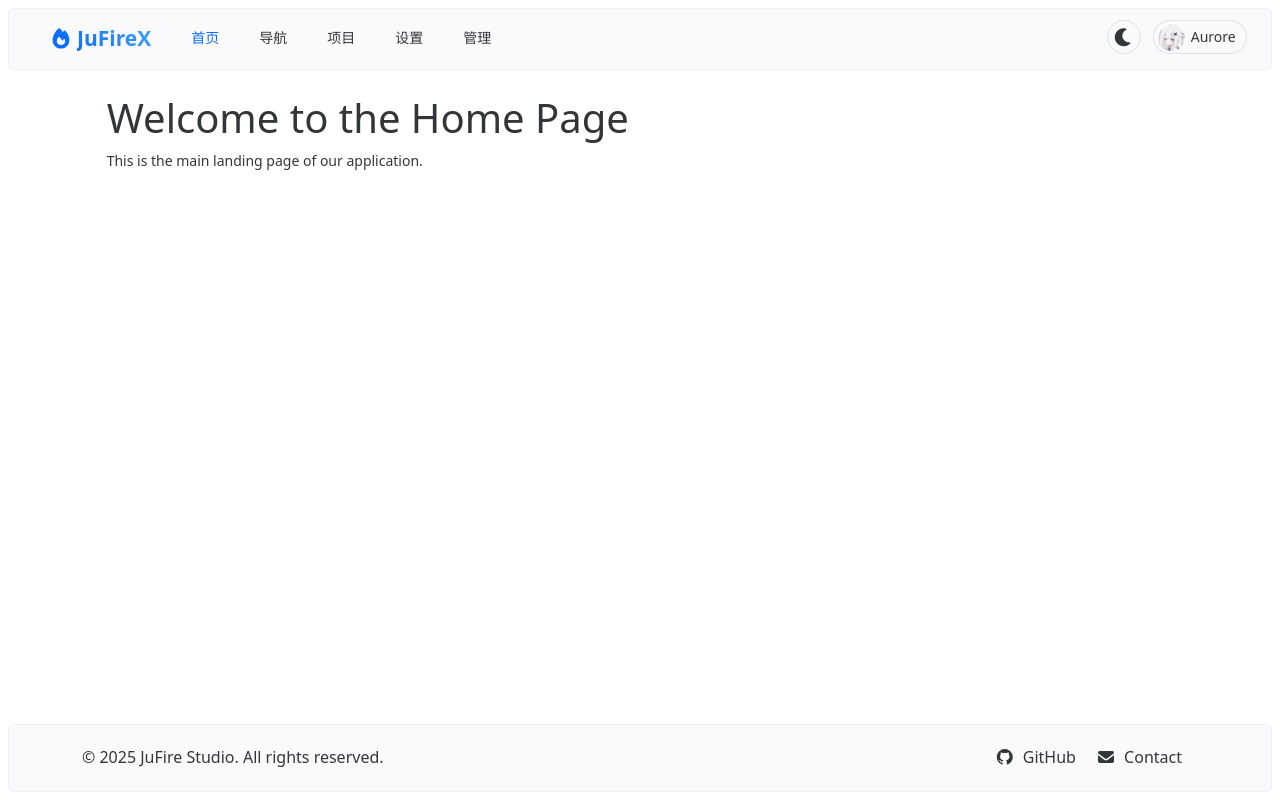
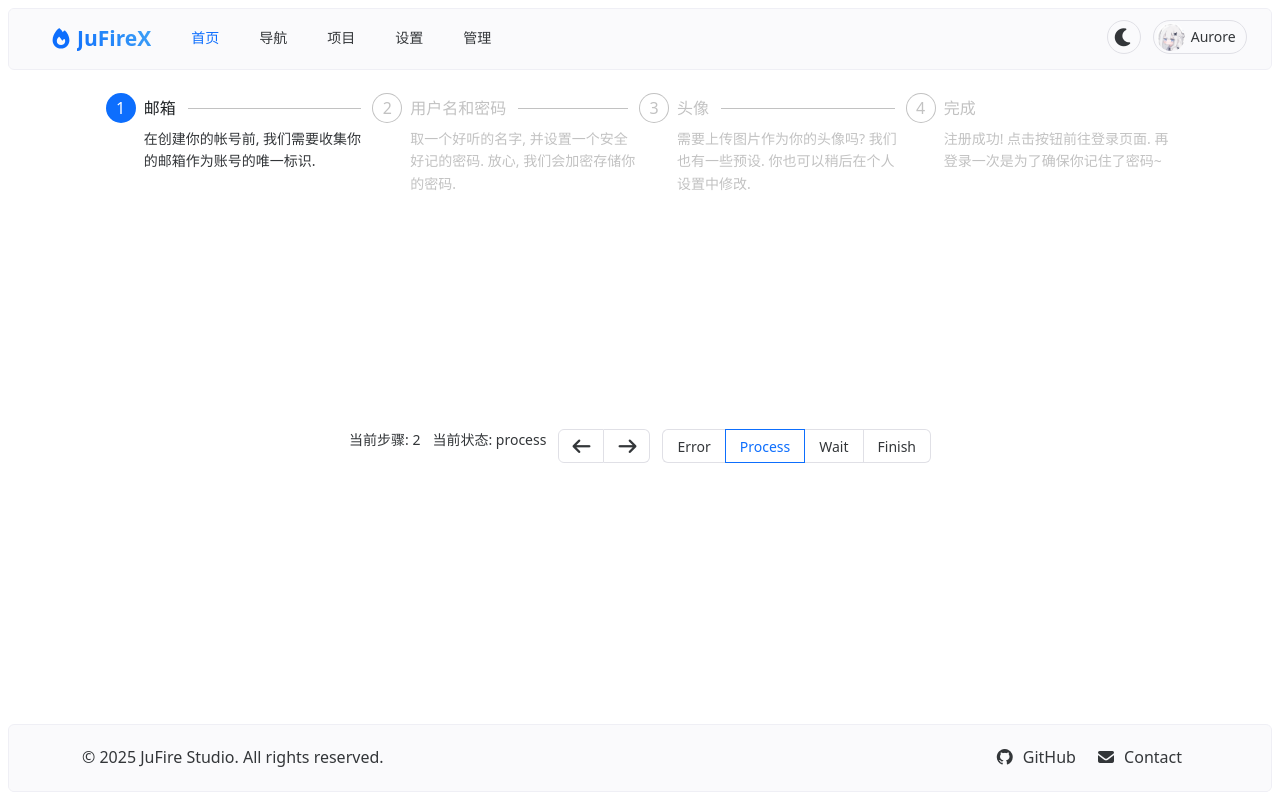
Before and after one commit to Churk-Ben/JuFireX-v3, a Vue app in the folder frontend/: page /register in a window 1280 px wide. Built offline with nearby package versions, Linux system fonts and the light colour scheme.

Commit message:
feat: 添加注册页面步骤指引和状态显示

```diff
--- a/frontend/src/views/Login.vue
+++ b/frontend/src/views/Login.vue
@@ -32,7 +32,6 @@
 import type { FormInst, FormItemInst, FormItemRule, FormRules } from 'naive-ui'
 import { NButton, NCard, NForm, NFormItem, NInput } from 'naive-ui'
 import { useMessage } from 'naive-ui'
-import { stringify } from 'querystring'
 import { ref } from 'vue'
 
 interface ModelType {
--- a/frontend/src/views/Register.vue
+++ b/frontend/src/views/Register.vue
@@ -1,10 +1,67 @@
 <template>
-    <div class="home">
-        <h1>Welcome to the Home Page</h1>
-        <p>This is the main landing page of our application.</p>
-    </div>
+    <n-space vertical>
+        <n-steps :current="current || undefined" :status="currentStatus">
+            <n-step title="邮箱" description="在创建你的帐号前, 我们需要收集你的邮箱作为账号的唯一标识." />
+            <n-step title="用户名和密码" description="取一个好听的名字, 并设置一个安全好记的密码. 放心, 我们会加密存储你的密码." />
+            <n-step title="头像" description="需要上传图片作为你的头像吗? 我们也有一些预设. 你也可以稍后在个人设置中修改." />
+            <n-step title="完成" description="注册成功! 点击按钮前往登录页面. 再登录一次是为了确保你记住了密码~" />
+        </n-steps>
+    </n-space>
+
+    <n-space class="mx-auto my-auto">
+        <p>当前步骤: {{ current !== null ? current + 1 : '无' }}</p>
+        <p>当前状态: {{ currentStatus }}</p>
+        <n-button-group>
+            <n-button @click="prev">
+                <template #icon>
+                    <i class="fas fa-arrow-left"></i>
+                </template>
+            </n-button>
+            <n-button @click="next">
+                <template #icon>
+                    <i class="fas fa-arrow-right"></i>
+                </template>
+            </n-button>
+        </n-button-group>
+        <n-radio-group v-model:value="currentStatus" size="medium" name="basic">
+            <n-radio-button value="error">
+                Error
+            </n-radio-button>
+            <n-radio-button value="process">
+                Process
+            </n-radio-button>
+            <n-radio-button value="wait">
+                Wait
+            </n-radio-button>
+            <n-radio-button value="finish">
+                Finish
+            </n-radio-button>
+        </n-radio-group>
+    </n-space>
 </template>
 
 <script setup lang="ts">
+import { NSteps, NStep, NSpace, NButtonGroup, NButton, NRadioButton, NRadioGroup } from 'naive-ui'
+import type { StepsProps } from 'naive-ui'
+import { ref } from 'vue'
 
+const currentRef = ref<number | null>(1)
+const currentStatus = ref<StepsProps['status']>('process')
+const current = currentRef
+
+function next() {
+    if (currentRef.value === null)
+        currentRef.value = 1
+    else if (currentRef.value >= 4)
+        currentRef.value = null
+    else currentRef.value++
+}
+
+function prev() {
+    if (currentRef.value === 0)
+        currentRef.value = null
+    else if (currentRef.value === null)
+        currentRef.value = 4
+    else currentRef.value--
+}
 </script>
```
